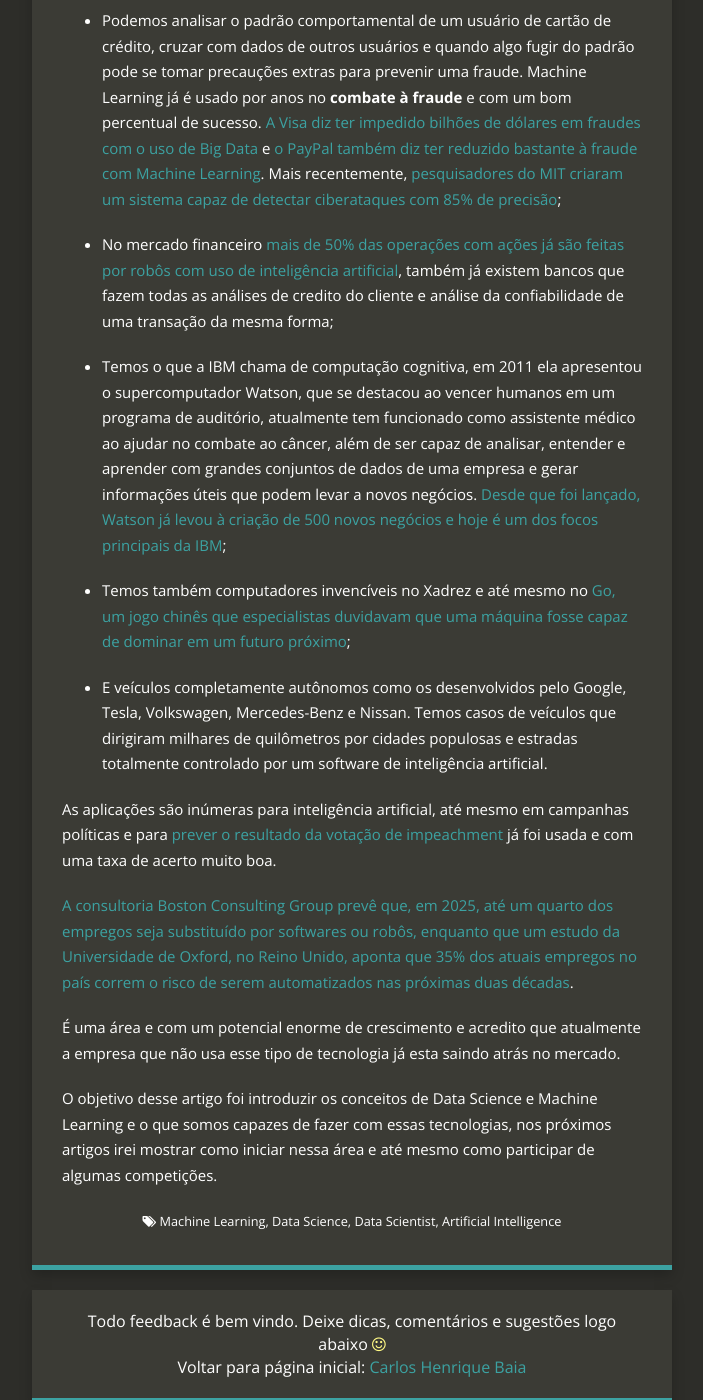
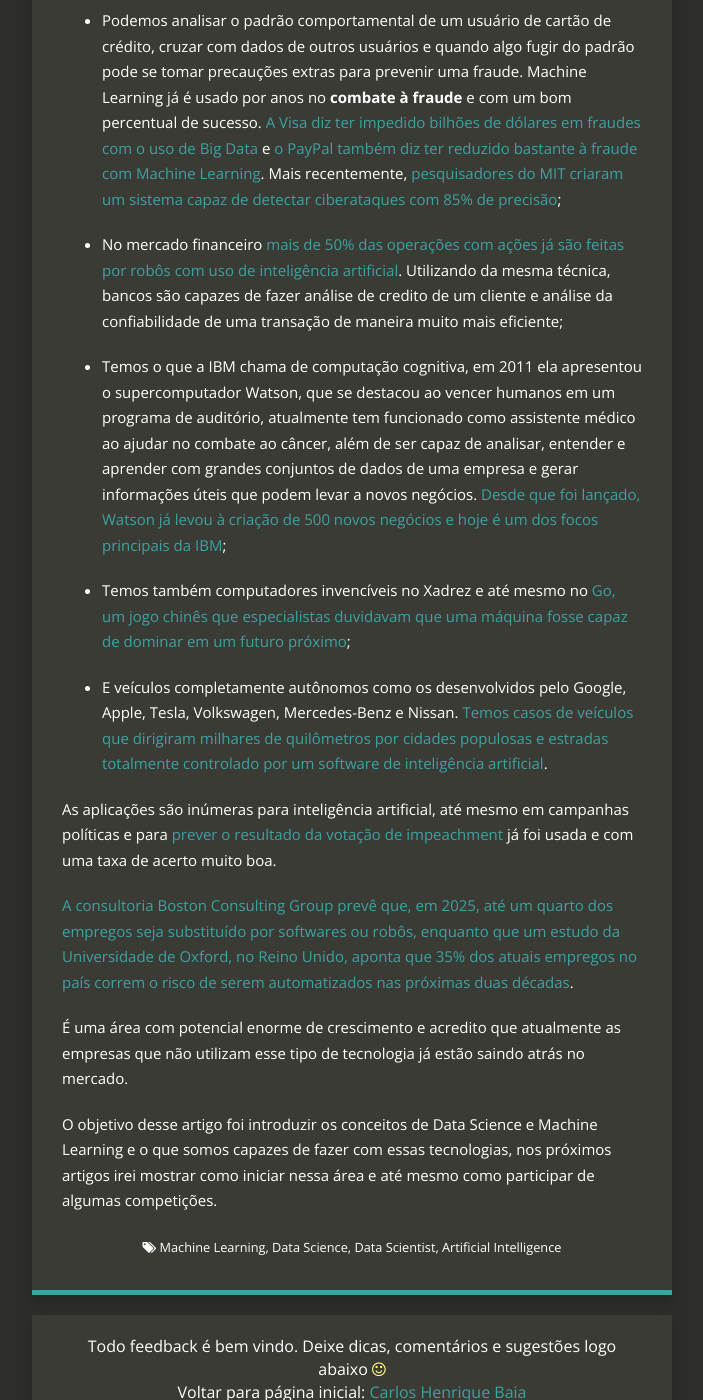
Before and after one commit to carlosbaia/carlosbaia.github.io, a Jekyll site: the page built from _posts/2016-04-22-machine-learning.md, in a window 1280 px wide and 1400 px high, scrolled down 2253 px. Shown: the whole window, without its empty margins (288-991 px from the left). Built offline with Jekyll 4.4.1, drawn with Linux system fonts in a browser that asks for light colours; nearby versions of some CDN libraries.

Commit message:
Melhorias no post

```diff
--- a/_posts/2016-04-22-machine-learning.md
+++ b/_posts/2016-04-22-machine-learning.md
@@ -54,20 +54,19 @@
 
 * Podemos analisar o padrão comportamental de um usuário de cartão de crédito, cruzar com dados de outros usuários e quando algo fugir do padrão pode se tomar precauções extras para prevenir uma fraude. Machine Learning já é usado por anos no **combate à fraude** e com um bom percentual de sucesso. [A Visa diz ter impedido bilhões de dólares em fraudes com o uso de Big Data](http://blogs.wsj.com/cio/2013/03/11/visa-says-big-data-identifies-billions-of-dollars-in-fraud/){:target="_blank"} e [o PayPal também diz ter reduzido bastante à fraude com Machine Learning](http://www.infoworld.com/article/2907877/machine-learning/how-paypal-reduces-fraud-with-machine-learning.html){:target="_blank"}. Mais recentemente, [pesquisadores do MIT criaram um sistema capaz de detectar ciberataques com 85% de precisão](http://olhardigital.uol.com.br/fique_seguro/noticia/inteligencia-artificial-ajuda-a-identificar-ciberataques/57348){:target="_blank"};
 
-
-* No mercado financeiro [mais de 50% das operações com ações já são feitas por robôs com uso de inteligência artificial](http://super.abril.com.br/tecnologia/os-robos-de-wall-street){:target="_blank"}, também já existem bancos que fazem todas as análises de credito do cliente e análise da confiabilidade de uma transação da mesma forma;
+* No mercado financeiro [mais de 50% das operações com ações já são feitas por robôs com uso de inteligência artificial](http://super.abril.com.br/tecnologia/os-robos-de-wall-street){:target="_blank"}. Utilizando da mesma técnica, bancos são capazes de fazer análise de credito de um cliente e análise da confiabilidade de uma transação de maneira muito mais eficiente;
 
 * Temos o que a IBM chama de computação cognitiva, em 2011 ela apresentou o supercomputador Watson, que se destacou ao vencer humanos em um programa de auditório, atualmente tem funcionado como assistente médico ao ajudar no combate ao câncer, além de ser capaz de analisar, entender e aprender com grandes conjuntos de dados de uma empresa e gerar informações úteis que podem levar a novos negócios. [Desde que foi lançado, Watson já levou à criação de 500 novos negócios e hoje é um dos focos principais da IBM](
 http://www.bitmag.com.br/2016/02/ibm-arranca-partnerworld-com-foco-na-nuvem-analitica-e-inteligencia-artificial/){:target="_blank"};
 
 * Temos também computadores invencíveis no Xadrez e até mesmo no [Go, um jogo chinês que especialistas duvidavam que uma máquina fosse capaz de dominar em um futuro próximo](http://veja.abril.com.br/noticia/vida-digital/computador-do-google-vence-sul-coreano-lenda-do-jogo-chines-go){:target="_blank"};
 
-* E veículos completamente autônomos como os desenvolvidos pelo Google, Tesla, Volkswagen, Mercedes-Benz e Nissan. Temos casos de veículos que dirigiram milhares de quilômetros por cidades populosas e estradas totalmente controlado por um software de inteligência artificial.
+* E veículos completamente autônomos como os desenvolvidos pelo Google, Apple, Tesla, Volkswagen, Mercedes-Benz e Nissan. [Temos casos de veículos que dirigiram milhares de quilômetros por cidades populosas e estradas totalmente controlado por um software de inteligência artificial](http://startse.infomoney.com.br/portal/2015/11/17/15096/o-carro-autnomo-do-google-est-pronto-mas/){:target="_blank"}.
 
 As aplicações são inúmeras para inteligência artificial, até mesmo em campanhas políticas e para [prever o resultado da votação de impeachment](https://www.gustavodemari.com.br/data-science-para-previsao-da-votacao-do-impeachment/){:target="_blank"} já foi usada e com uma taxa de acerto muito boa.
 
 [A consultoria Boston Consulting Group prevê que, em 2025, até um quarto dos empregos seja substituído por softwares ou robôs, enquanto que um estudo da Universidade de Oxford, no Reino Unido, aponta que 35% dos atuais empregos no país correm o risco de serem automatizados nas próximas duas décadas](http://www.bbc.com/portuguese/noticias/2015/09/150914_profissoes_robos_lgb){:target="_blank"}.
 
-É uma área e com um potencial enorme de crescimento e acredito que atualmente a empresa que não usa esse tipo de tecnologia já esta saindo atrás no mercado.
+É uma área com potencial enorme de crescimento e acredito que atualmente as empresas que não utilizam esse tipo de tecnologia já estão saindo atrás no mercado.
 
 O objetivo desse artigo foi introduzir os conceitos de Data Science e Machine Learning e o que somos capazes de fazer com essas tecnologias, nos próximos artigos irei mostrar como iniciar nessa área e até mesmo como participar de algumas competições.
```
